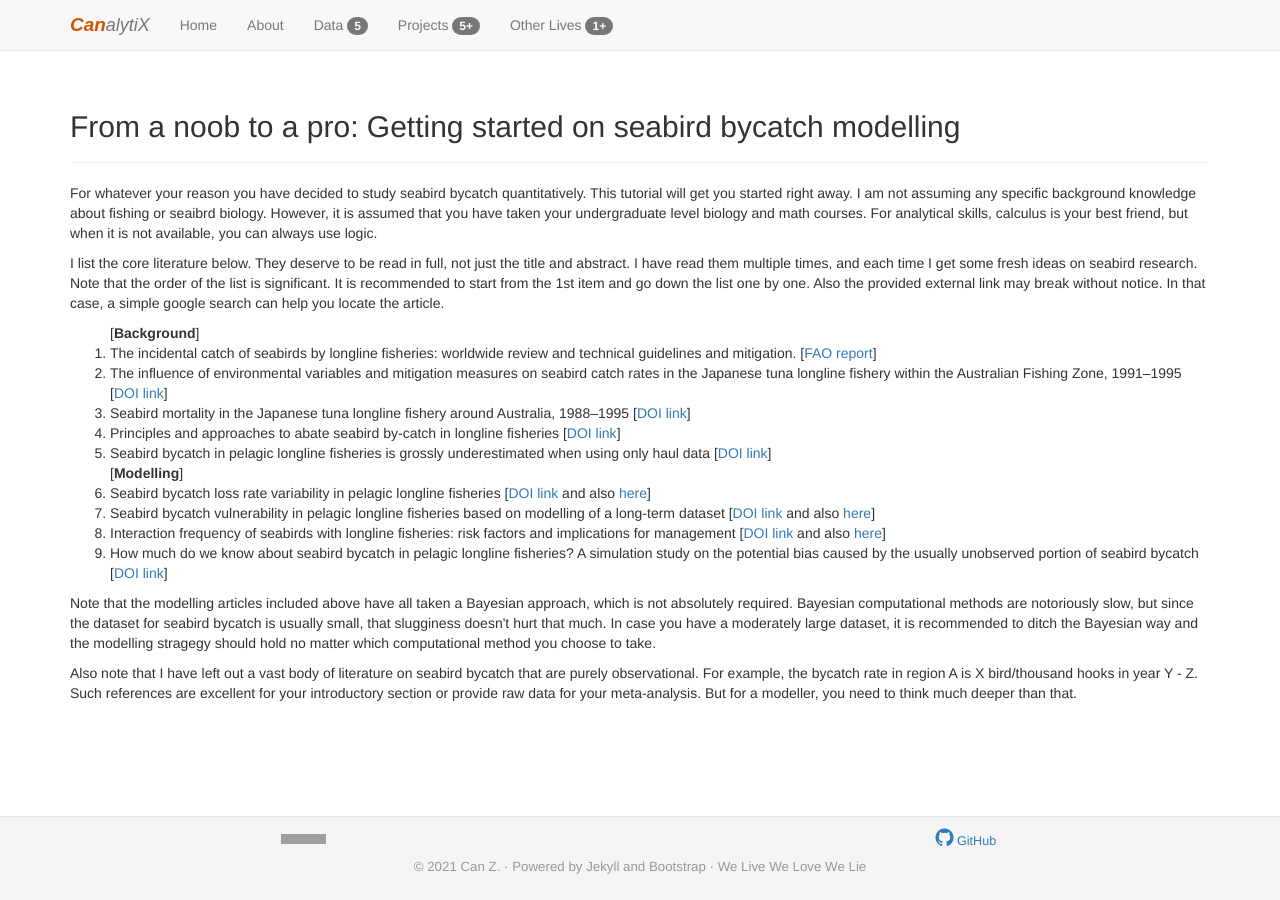
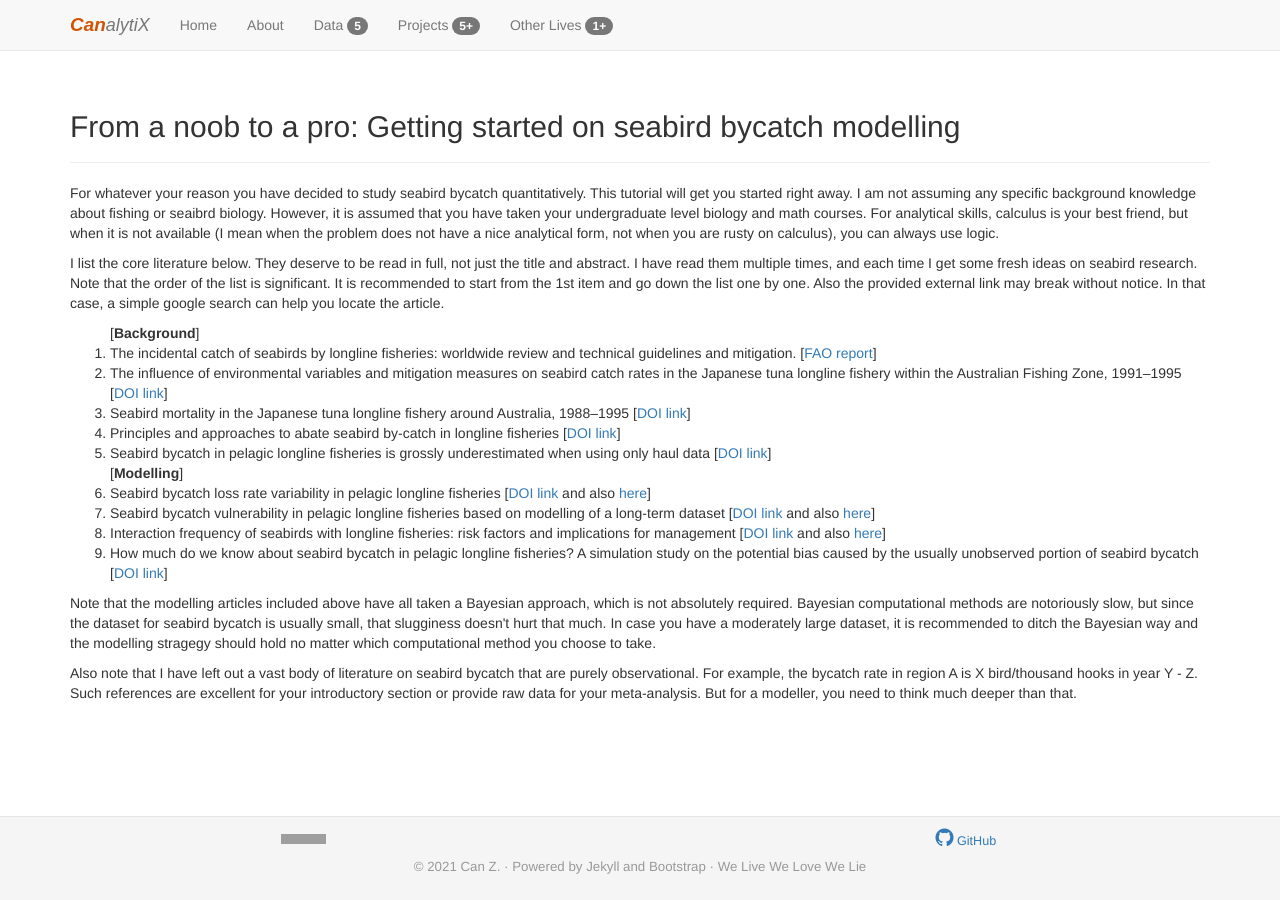
Before and after one commit to HVoltBb/HVoltBb.github.io, a Jekyll site: the page built from random/posts/getting_started.html, in a window 1280 px wide. Built offline with Jekyll 4.4.1, drawn with Linux system fonts in a browser that asks for light colours; comment, search, counter and statistics services are not loaded; grey boxes are pictures that could not be loaded.

Commit message:
Update getting_started.html

```diff
--- a/random/posts/getting_started.html
+++ b/random/posts/getting_started.html
@@ -13,7 +13,7 @@
 </h2>
 </div>
 <p>
-	For whatever your reason you have decided to study seabird bycatch quantitatively. This tutorial will get you started right away. I am not assuming any specific background knowledge about fishing or seaibrd biology. However, it is assumed that you have taken your undergraduate level biology and math courses. For analytical skills, calculus is your best friend, but when it is not available, you can always use logic.
+	For whatever your reason you have decided to study seabird bycatch quantitatively. This tutorial will get you started right away. I am not assuming any specific background knowledge about fishing or seaibrd biology. However, it is assumed that you have taken your undergraduate level biology and math courses. For analytical skills, calculus is your best friend, but when it is not available (I mean when the problem does not have a nice analytical form, not when you are rusty on calculus), you can always use logic.
 </p>
 <p>
 	I list the core literature below. They deserve to be read in full, not just the title and abstract. I have read them multiple times, and each time I get some fresh ideas on seabird research. Note that the order of the list is significant. It is recommended to start from the 1st item and go down the list one by one. Also the provided external link may break without notice. In that case, a simple google search can help you locate the article.
```
